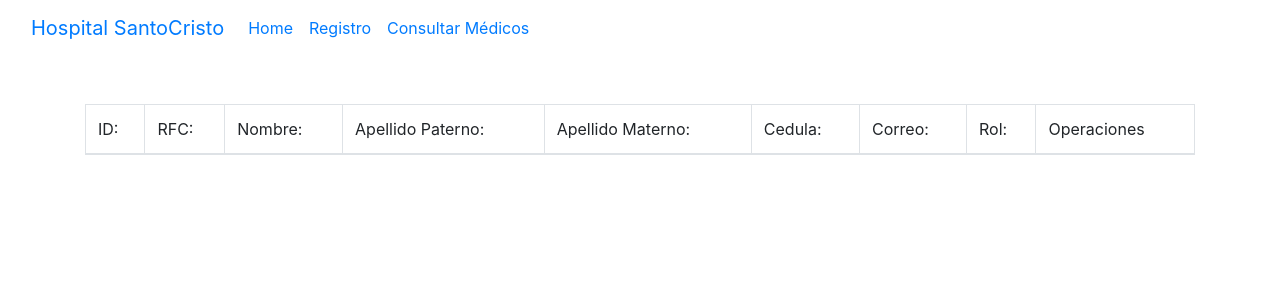
After one commit to Mane-ops/POO195, a Flask app: template PruebasFlask/Templates/consultaMedicos.html in a window 1280 px wide. The commit adds this page. Shown: the top 300 px of the page. Run offline with Flask 3, Linux system fonts and the light colour scheme; the template is opened without the code that fills it, so the values that code supplies are empty; some libraries are stand-ins or nearby versions.

Commit message:
Practica 9

```diff
--- /dev/null
+++ b/PruebasFlask/Templates/consultaMedicos.html
@@ -0,0 +1,81 @@
+<!DOCTYPE html>
+<html lang="en">
+<head>
+    <meta charset="UTF-8">
+    <meta name="viewport" content="width=device-width, initial-scale=1.0">
+    <link rel="stylesheet" href="https://cdn.jsdelivr.net/npm/bootstrap@4.3.1/dist/css/bootstrap.min.css" integrity="sha384-ggOyR0iXCbMQv3Xipma34MD+dH/1fQ784/j6cY/iJTQUOhcWr7x9JvoRxT2MZw1T" crossorigin="anonymous">
+    <title>Consulta</title>
+</head>
+<body>
+
+    <nav class="navbar navbar-expand-lg bg-body-tertiary">
+        <div class="container-fluid">
+            <a class="navbar-brand" href="/">Hospital SantoCristo</a>
+            <button class="navbar-toggler" type="button" data-bs-toggle="collapse" data-bs-target="#navbarSupportedContent" aria-controls="navbarSupportedContent" aria-expanded="false" aria-label="Toggle navigation">
+                <span class="navbar-toggler-icon"></span>
+            </button>
+            <div class="collapse navbar-collapse" id="navbarSupportedContent">
+                <ul class="navbar-nav me-auto mb-2 mb-lg-0">
+                    <li class="nav-item">
+                        <a class="nav-link active" aria-current="page" href="/">Home</a>
+                    </li>
+                    <li class="nav-item">
+                        <a class="nav-link" href="/registro">Registro</a>
+                    </li>
+                    <li class="nav-item">
+                        <a class="nav-link" href="/consulta">Consultar Médicos</a>
+                    </li>
+                </ul>
+            </div>
+        </div>
+    </nav>
+    {% with msj= get_flashed_messages() %}
+    {% if msj %}
+    {% for mensaje in msj %}
+    <div class="alert alert-warning alert-dismissible fade show" role="alert">
+        <strong>Éxito!</strong>
+        {{ mensaje }}
+        <button type="button" class="btn-close" data-bs-dismiss="alert" aria-label="Close">&times;</button>
+      </div>
+    {% endfor %}
+    {% endif %}
+    {% endwith %}
+
+<div class="container mt-5">
+      <table class="table table-bordered">
+        <thead>
+            <tr>
+                <td>ID:</td>
+                <td>RFC:</td>
+                <td>Nombre:</td>
+                <td>Apellido Paterno:</td>
+                <td>Apellido Materno:</td>
+                <td>Cedula:</td>
+                <td>Correo:</td>
+                <td>Rol:</td>
+                <td>Operaciones</td>
+            </tr>
+        </thead>
+
+        <tbody>
+            {% for medico in medicos %}
+            <tr>
+                <td>{{ medico.0 }}</td>
+                <td>{{ medico.1 }}</td>
+                <td>{{ medico.2 }}</td>
+                <td>{{ medico.3 }}</td>
+                <td>{{ medico.4 }}</td>
+                <td>{{ medico.5 }}</td>
+                <td>{{ medico.6 }}</td>
+                <td>{{ medico.8 }}</td>
+                <td> <a href="#"> Editar </a></td>
+                <td> <a href="#"> Ocultar </a></td>
+            </tr>
+            {% endfor %}
+        </tbody>
+    </table>
+</div>
+<script src="https://cdn.jsdelivr.net/npm/@popperjs/core@2.11.8/dist/umd/popper.min.js" integrity="sha384-I7E8VVD/ismYTF4hNIPjVp/Zjvgyol6VFvRkX/vR+Vc4jQkC+hVqc2pM8ODewa9r" crossorigin="anonymous"></script>
+<script src="https://cdn.jsdelivr.net/npm/bootstrap@5.3.3/dist/js/bootstrap.min.js" integrity="sha384-0pUGZvbkm6XF6gxjEnlmuGrJXVbNuzT9qBBavbLwCsOGabYfZo0T0to5eqruptLy" crossorigin="anonymous"></script>
+</body>
+</html>
--- a/PruebasFlask/Templates/home.html
+++ b/PruebasFlask/Templates/home.html
@@ -4,7 +4,7 @@
     <meta charset="UTF-8">
     <meta name="viewport" content="width=device-width, initial-scale=1.0">
     <link rel="stylesheet" href="https://cdn.jsdelivr.net/npm/bootstrap@4.3.1/dist/css/bootstrap.min.css" integrity="sha384-ggOyR0iXCbMQv3Xipma34MD+dH/1fQ784/j6cY/iJTQUOhcWr7x9JvoRxT2MZw1T" crossorigin="anonymous">
-    <title>Document</title>
+    <title>Home</title>
 </head>
 <body>
     <nav class="navbar navbar-expand-lg bg-body-tertiary">
@@ -20,6 +20,9 @@
               </li>
               <li class="nav-item">
                 <a class="nav-link" href="/registro">Registro</a>
+              </li>
+              <li class="nav-item">
+                <a class="nav-link" href="/consulta">Consultar medicos</a>
               </li>
               <!-- <li class="nav-item dropdown">
                 <a class="nav-link dropdown-toggle" href="#" role="button" data-bs-toggle="dropdown" aria-expanded="false">
--- a/PruebasFlask/app.py
+++ b/PruebasFlask/app.py
@@ -15,6 +15,17 @@ mysql = MySQL(app)
 @app.route('/')
 def index():
     return render_template('home.html')
+
+@app.route('/consulta')
+def consulta():
+    try:
+        cursor= mysql.connection.cursor()
+        cursor.execute('select * from tbmedicos')
+        consultaM= cursor.fetchall()
+        return render_template('consultaMedicos.html', medicos = consultaM)
+    except Exception as e:
+        print(e)
+
 
 @app.route('/registro')
 def registro():
@@ -39,7 +50,7 @@ def medico():
         mysql.connection.commit()
 
         flash('Medico registrado correctamente')
-        return redirect(url_for('registro'))
+        return redirect(url_for('consulta'))
 
 # Manejo de excepciones para rutas
 @app.errorhandler(404)
```
Also changed, not shown: PruebasFlask/Templates/formularioMedicos.html (+15 -26 lines).
